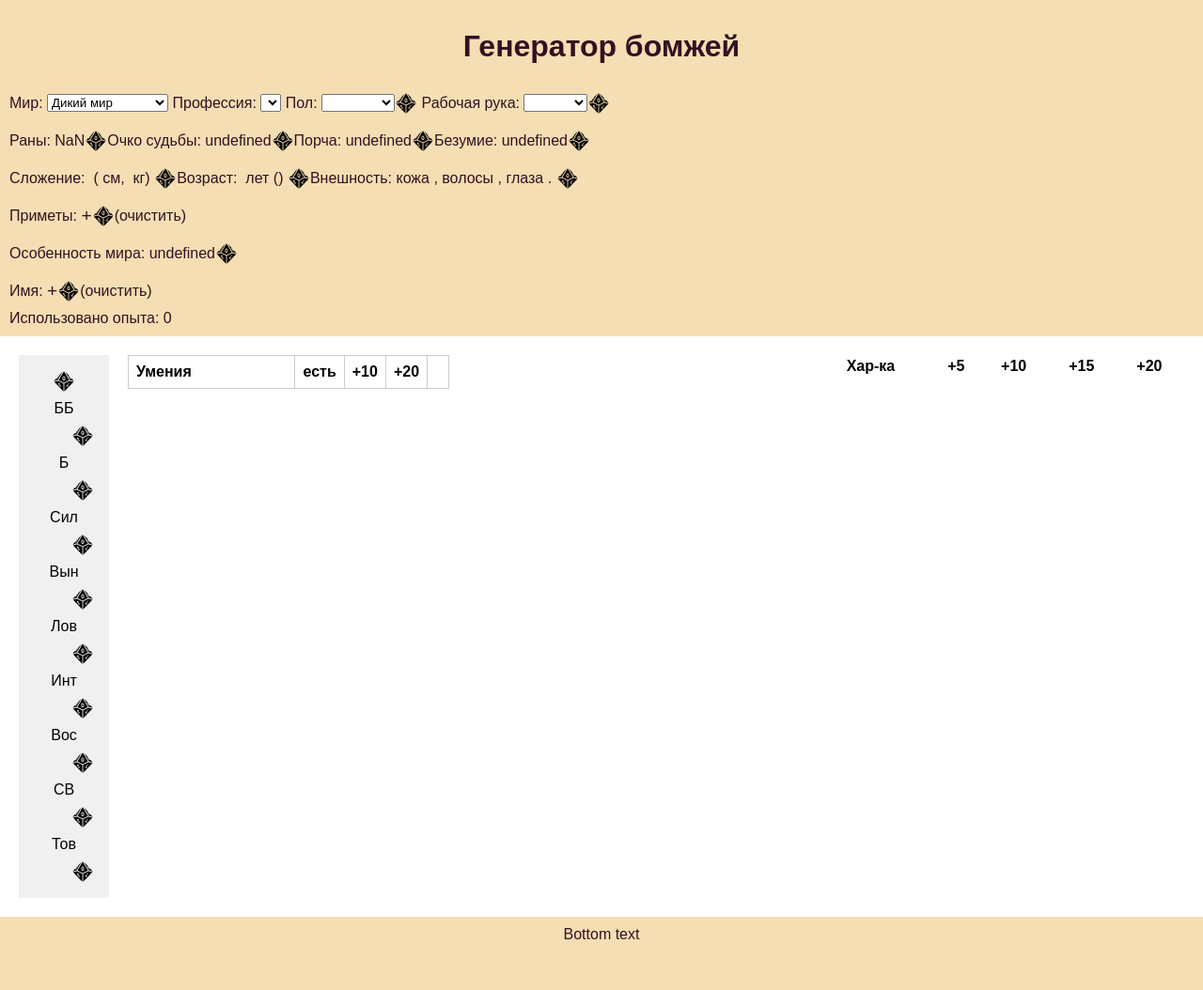
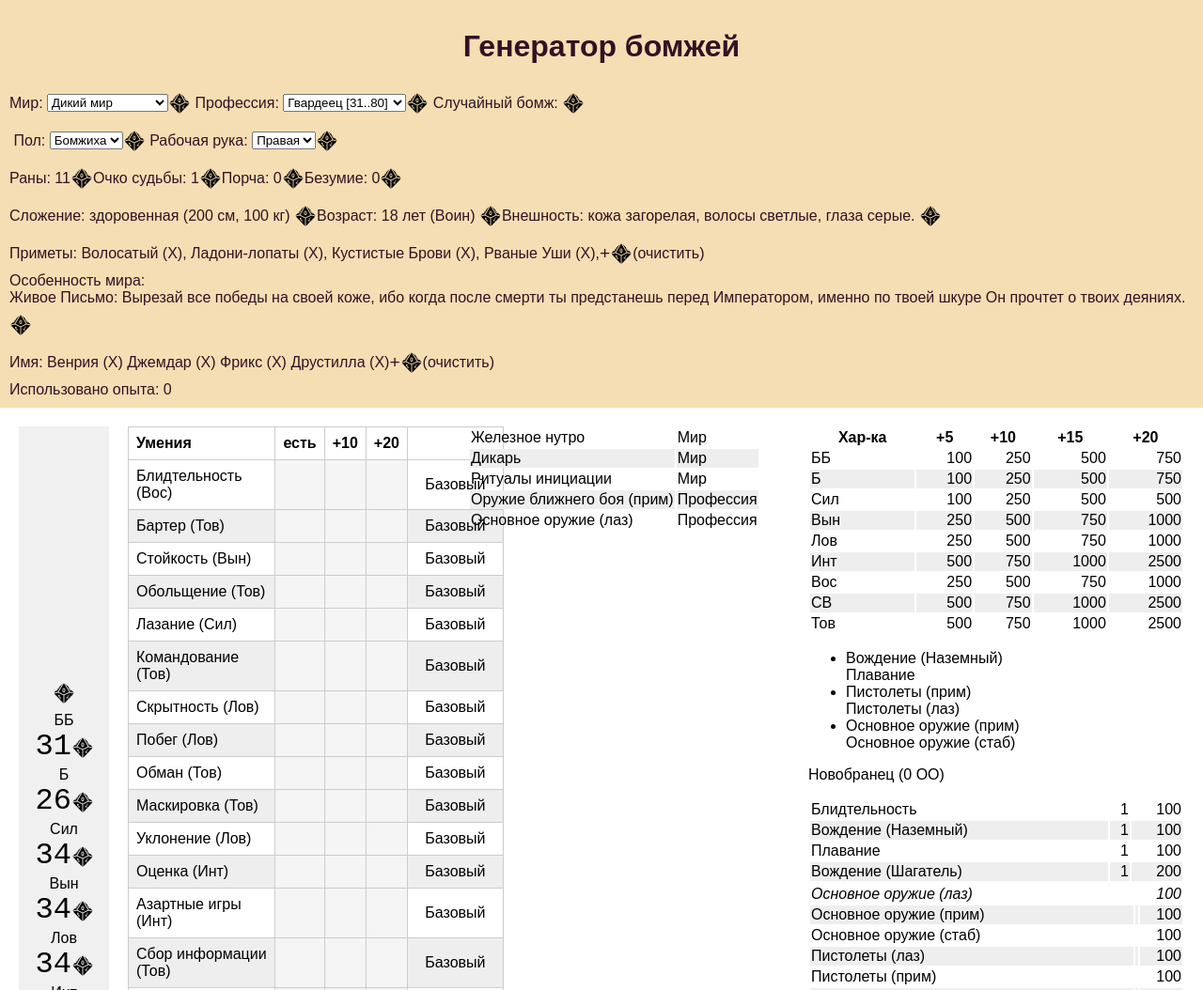
Before and after one commit to faerytea/wh40k-dh-char-gen, a plain HTML site: page index.html in a window 1280 px wide. Shown: the top 1054 px of the page at 94% size. Drawn offline with Linux system fonts and the light colour scheme.

Commit message:
Add almost full random bomzh

```diff
--- a/index.html
+++ b/index.html
@@ -18,10 +18,16 @@
       <select id="world">
 
       </select>
+      <img id="worldRoll" src="d10.svg" class="roll24" width="24px" height="24px" />
       &nbsp;Профессия:&nbsp;
       <select id="prof">
 
       </select>
+      <img id="profRoll" src="d10.svg" class="roll24" width="24px" height="24px" />
+      &nbsp;Случайный бомж:&nbsp;
+      <img id="fullRoll" src="d10.svg" class="roll24" width="24px" height="24px" />
+    </div>
+    <div class="base">
       &nbsp;Пол:&nbsp;
       <select id="sex">
         <option value="male">Бомж</option>
--- a/script.js
+++ b/script.js
@@ -1825,6 +1825,150 @@ function buildCharacter() {
     character.skills = res
 }
 
+let rolls = {
+    wound: function () {
+        if (character.origin !== undefined) {
+            let w = character.origin.baseWounds
+            character.wounds = character.origin.secondaryMods.wounds(w + d5())
+        } else {
+            character.wounds = 0
+        }
+    },
+    fate: function () {
+        if (character.origin !== undefined) {
+            let f = rollOption(character.origin.fateChances, d10)
+            character.fate = character.origin.secondaryMods.fate(f)
+        } else {
+            character.fate = 0
+        }
+    },
+    corrupt: function () {
+        if (character.origin !== undefined) {
+            character.corrupt = character.origin.secondaryMods.corrupt(0)
+        } else {
+            character.corrupt = 0
+        }
+    },
+    madness: function () {
+        if (character.origin !== undefined) {
+            character.madness = character.origin.secondaryMods.madness(0)
+        } else {
+            character.madness = 0
+        }
+    },
+    sex: function () {
+        let r = d10()
+        character.sex = r % 2 == 0 ? 'male' : 'female'
+    },
+    hand: function () {
+        let r = d10()
+        character.hand = r == 9 ? 'left' : 'right'
+    },
+    constitution: function () {
+        character.constitution = rollOption(character.origin.constitutions)
+    },
+    age: function () {
+        let ageType = rollOption(character.origin.ages)
+        character.age = {
+            n: ageType.roll(),
+            d: ageType.description,
+        }
+    },
+    appearence: function () {
+        character.appearence = rollOption(character.origin.appearences)
+    },
+    special: function () {
+        character.specialTrait = rollOption(character.origin.specialTrait)
+    },
+    newMark: function () {
+        if (character.marks === undefined) {
+            character.marks = []
+        }
+        var newMark = undefined
+        var bcntr = 0
+        do {
+            newMark = rollOption(character.origin.marks)
+            ++bcntr
+        } while (character.marks.includes(newMark) && bcntr < 100)
+        character.marks.push(newMark)
+    },
+    newName: function () {
+        if (character.names === undefined) {
+            character.names = []
+        }
+        let allNames = nameTable[character.sex]
+        var newName = undefined
+        var bcntr = 0
+        do {
+            newName = rollOption(rollOption(allNames, d5))
+            ++bcntr
+        } while (character.names.includes(newName) && bcntr < 100)
+        character.names.push(newName)
+    },
+    statsFull: function () {
+        let rs = new Stats()
+        for (let k of Object.keys(rs)) {
+            rs[k] = d10() + d10()
+        }
+        character.rolledStats = rs
+    },
+}
+
+function selectOrigin(origin) {
+    let oldOrigin = character.origin
+    character.origin = origin
+    if (oldOrigin === undefined || (character.origin !== undefined && oldOrigin.name !== character.origin.name)) {
+        vm.professions.innerHTML = ''
+        for (let p of character.origin.profs) {
+            let option = document.createElement('option')
+            option.value = p.id.name
+            option.text = p.id.name + ' [' + p.low + '..' + p.high + ']'
+            if (character.prof !== undefined && character.prof.name == p.id.name) option.selected = true
+            vm.professions.append(option)
+        }
+        if (character.prof !== undefined) {
+            character.prof = character.origin.profs.find(p => character.prof.name == p.id.name).id
+        }
+        buildCharacter()
+        // if (np === undefined) {
+        //     character.prof = rollOption(character.origin.profs)
+        // } else {
+        //     character.prof = np
+        // }
+    }
+}
+
+function randomCharacter(origin, prof) {
+    if (origin === undefined) {
+        selectOrigin(origins.wild) // todo: roll
+    } else {
+        selectOrigin(origin)
+    }
+    document.getElementById('world').value = Object.keys(origins).find(k => origins[k].name == character.origin.name)
+    let newProf = (prof === undefined) ? rollOption(character.origin.profs) : prof
+    vm.professions.value = newProf.name
+    vm.professions.onchange()
+    rolls.sex()
+    rolls.hand()
+    rolls.appearence()
+    rolls.constitution()
+    rolls.age()
+    rolls.special()
+    let markCnt = Math.max(d5(), d5())
+    for (let i = 0; i < markCnt; ++i) {
+        rolls.newMark()
+    }
+    let nameCount = d5()
+    for (let i = 0; i < nameCount; ++i) {
+        rolls.newName()
+    }
+    rolls.statsFull()
+    rolls.wound()
+    rolls.corrupt()
+    rolls.madness()
+    rolls.fate()
+}
+
 function bind() {
     vm.rollLog = document.getElementById('rollLog')
     // stats
@@ -1832,43 +1976,25 @@ function bind() {
     vm.woundSpan = document.getElementById('wounds')
     let woundRoll = document.getElementById('woundRoll')
     woundRoll.onclick = function () {
-        if (character.origin !== undefined) {
-            let w = character.origin.baseWounds
-            character.wounds = character.origin.secondaryMods.wounds(w + d5())
-        } else {
-            character.wounds = 0
-        }
+        rolls.wound()
         render()
     }
     vm.fateSpan = document.getElementById('fate')
     let fateRoll = document.getElementById('fateRoll')
     fateRoll.onclick = function () {
-        if (character.origin !== undefined) {
-            let f = rollOption(character.origin.fateChances, d10)
-            character.fate = character.origin.secondaryMods.fate(f)
-        } else {
-            character.fate = 0
-        }
+        rolls.fate()
         render()
     }
     vm.corruptSpan = document.getElementById('corrupt')
     let corruptRoll = document.getElementById('corruptRoll')
     corruptRoll.onclick = function () {
-        if (character.origin !== undefined) {
-            character.corrupt = character.origin.secondaryMods.corrupt(0)
-        } else {
-            character.corrupt = 0
-        }
+        rolls.corrupt()
         render()
     }
     vm.madnessSpan = document.getElementById('madness')
     let madnessRoll = document.getElementById('madnessRoll')
     madnessRoll.onclick = function () {
-        if (character.origin !== undefined) {
-            character.madness = character.origin.secondaryMods.madness(0)
-        } else {
-            character.madness = 0
-        }
+        rolls.madness()
         render()
     }
 
@@ -1878,8 +2004,7 @@ function bind() {
         render()
     }
     document.getElementById('sexRoll').onclick = function () {
-        let r = d10()
-        character.sex = r % 2 == 0 ? 'male' : 'female'
+        rolls.sex()
         render()
     }
 
@@ -1889,8 +2014,7 @@ function bind() {
         render()
     }
     document.getElementById('handRoll').onclick = function () {
-        let r = d10()
-        character.hand = r == 9 ? 'left' : 'right'
+        rolls.hand()
         render()
     }
 
@@ -1899,7 +2023,7 @@ function bind() {
     vm.weightSpan = document.getElementById('weight')
     document.getElementById('constitutionRoll').onclick = function () {
         if (character.sex !== undefined && character.origin !== undefined) {
-            character.constitution = rollOption(character.origin.constitutions)
+            rolls.constitution()
             render()
         }
     }
@@ -1908,11 +2032,7 @@ function bind() {
     vm.ageDescriptionSpan = document.getElementById('ageDescription')
     document.getElementById('ageRoll').onclick = function () {
         if (character.origin !== undefined) {
-            let ageType = rollOption(character.origin.ages)
-            character.age = {
-                n: ageType.roll(),
-                d: ageType.description,
-            }
+            rolls.age()
             render()
         }
     }
@@ -1922,7 +2042,7 @@ function bind() {
     vm.eyes = document.getElementById('eyes')
     document.getElementById('appearanceRoll').onclick = function () {
         if (character.origin !== undefined) {
-            character.appearence = rollOption(character.origin.appearences)
+            rolls.appearence()
             render()
         }
     }
@@ -1930,7 +2050,7 @@ function bind() {
     vm.specialSpan = document.getElementById('specialOO')
     document.getElementById('specialOORoll').onclick = function () {
         if (character.origin !== undefined) {
-            character.specialTrait = rollOption(character.origin.specialTrait)
+            rolls.special()
             render()
         }
     }
@@ -1942,16 +2062,7 @@ function bind() {
     }
     document.getElementById('addMark').onclick = function () {
         if (character.origin !== undefined) {
-            if (character.marks === undefined) {
-                character.marks = []
-            }
-            var newMark = undefined
-            var bcntr = 0
-            do {
-                newMark = rollOption(character.origin.marks)
-                ++bcntr
-            } while (character.marks.includes(newMark) && bcntr < 100)
-            character.marks.push(newMark)
+            rolls.newMark()
             render()
         }
     }
@@ -1963,17 +2074,7 @@ function bind() {
     }
     document.getElementById('addName').onclick = function () {
         if (character.sex !== undefined) {
-            if (character.names === undefined) {
-                character.names = []
-            }
-            let allNames = nameTable[character.sex]
-            var newName = undefined
-            var bcntr = 0
-            do {
-                newName = rollOption(rollOption(allNames, d5))
-                ++bcntr
-            } while (character.names.includes(newName) && bcntr < 100)
-            character.names.push(newName)
+            rolls.newName()
             render()
         }
     }
@@ -2005,11 +2106,7 @@ function bind() {
         s.append(re)
     }
     document.getElementById('fullStatRoll').onclick = function () {
-        let rs = new Stats()
-        for (let k of Object.keys(rs)) {
-            rs[k] = d10() + d10()
-        }
-        character.rolledStats = rs
+        rolls.statsFull()
         render()
     }
     let world = document.getElementById('world')
@@ -2021,37 +2118,16 @@ function bind() {
         world.append(option)
     }
     world.onchange = function () {
-        let oldOrigin = character.origin
-        character.origin = origins[world.value]
-        if (oldOrigin === undefined || (character.origin !== undefined && oldOrigin.name !== character.origin.name)) {
-            professions.innerHTML = ''
-            for (let p of character.origin.profs) {
-                let option = document.createElement('option')
-                option.value = p.id.name
-                option.text = p.id.name + ' [' + p.low + '..' + p.high + ']'
-                if (character.prof !== undefined && character.prof.name == p.id.name) option.selected = true
-                professions.append(option)
-            }
-            if (character.prof !== undefined) {
-                character.prof = character.origin.profs.find(p => character.prof.name == p.id.name).id
-            }
-            buildCharacter()
-            // if (np === undefined) {
-            //     character.prof = rollOption(character.origin.profs)
-            // } else {
-            //     character.prof = np
-            // }
-            render()
-        } else {
-        }
-    }
-    let professions = document.getElementById('prof')
-    professions.onchange = function () {
+        selectOrigin(origins[world.value])
+        render()
+    }
+    vm.professions = document.getElementById('prof')
+    vm.professions.onchange = function () {
         if (character.origin !== undefined) {
-            console.log('new prof: ' + professions.value)
+            console.log('new prof: ' + vm.professions.value)
             let oldProf = character.prof
-            character.prof = character.origin.profs.find(x => x.id.name == professions.value).id
-            console.log('found prof: ' + character.prof)
+            character.prof = character.origin.profs.find(x => x.id.name == vm.professions.value).id
+            console.log('found prof: ' + character.prof.name)
             if (oldProf === undefined || (character.prof !== undefined && oldProf.name != character.prof.name)) {
                 character.skills = new Map()
                 character.talents = []
@@ -2060,7 +2136,7 @@ function bind() {
             }
         }
     }
-    professions.onchange()
+    vm.professions.onchange()
     let skillBox = document.getElementById('skills')
     vm.renderSkills = function (toRender) {
         skillBox.innerHTML = ''
@@ -2180,10 +2256,21 @@ function bind() {
     }
     vm.delayed = document.getElementById('delayed')
     vm.upgrades = document.getElementById('upgrades')
+    document.getElementById('fullRoll').onclick = function () {
+        randomCharacter(character.origin, character.prof)
+    }
+    document.getElementById('profRoll').onclick = function () {
+        if (character.origin !== undefined) {
+            let newProf = rollOption(character.origin.profs)
+            vm.professions.value = newProf.name
+            vm.professions.onchange()
+        }
+    }
 }
 
 function init() {
     bind()
+    randomCharacter()
     render()
     console.log('init called')
 }
```
